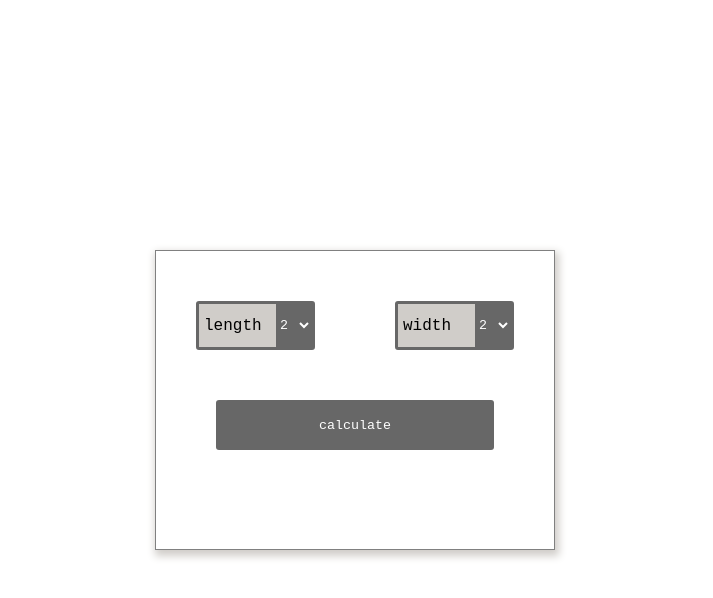
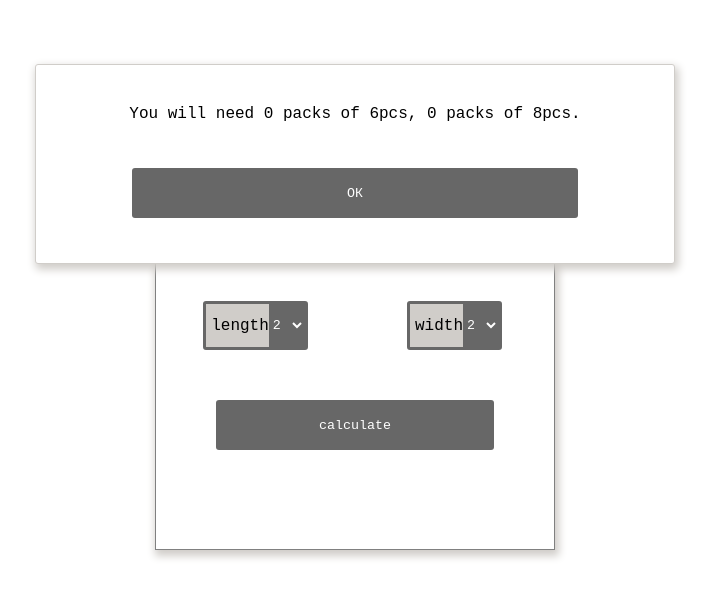
Before and after one commit to OlehYatskiy/testing_1, a plain HTML site: page calculator/index.html in a window 1280 px wide. Both pictures are taken after a click on the button "calculate". Shown: the whole page, without its empty margins (285-998 px from the left). Drawn offline with Linux system fonts and the light colour scheme.

Commit message:
done with JS calc task

```diff
--- a/calculator/index.css
+++ b/calculator/index.css
@@ -11,6 +11,41 @@
     font-family: "Free Courier", monospace;
 }
 
+.label {
+    margin: 50px 40px;
+    grid-column: span 1;
+    background: #d0cdc9;
+    border: 3px solid #676767;
+    border-radius: 3px;
+    display: flex;
+    justify-content: space-around;
+    align-items: center;
+    padding-left: 5px;
+    overflow: hidden;
+}
+
+.label .select {
+    color: white;
+    margin-left: auto;
+    height: 100%;
+    background: #676767;
+    cursor: pointer;
+}
+
+.button {
+    height: 50px;
+    width: 70%;
+    grid-column: span 2;
+    background: #676767;
+    border-radius: 3px;
+    color: white;
+    cursor: pointer;
+}
+
+.button:active {
+    box-shadow: inset 0px 2px 5px 0px #000000;
+}
+
 .popup {
     z-index: 100;
     position: fixed;
@@ -21,6 +56,7 @@
     width: 50%;
     height: 200px;
     display: none;
+    text-align: center;
     flex-direction: column;
     align-items: center;
     justify-content: center;
@@ -28,13 +64,6 @@
     border-radius: 3px;
     background: white;
     box-shadow: 2px 4px 0.5rem 0.1rem #d0cdc9;
-}
-
-.popup-text {
-    width: 90%;
-    height: 50%;
-    display: flex;
-    align-items: center;
 }
 
 .popup .popup-btn {
@@ -54,44 +83,12 @@
     width: 400px;
     height: 300px;
     display: grid;
+    justify-items: center;
     grid-template-columns: repeat(2, 1fr);
     grid-template-rows: 50% 50%;
     box-shadow: 2px 4px 0.5rem 0.1rem #d0cdc9;
 }
 
-.label {
-    margin: 50px 40px;
-    grid-column: span 1;
-    background: #d0cdc9;
-    border: 3px solid #676767;
-    border-radius: 3px;
+.active {
     display: flex;
-    justify-content: space-around;
-    align-items: center;
-    padding-left: 5px;
-    overflow: hidden;
 }
-
-.select {
-    color: white;
-    margin-left: auto;
-    height: 100%;
-    background: #676767;
-    cursor: pointer;
-}
-
-.button {
-    margin: auto;
-    margin-top: 0;
-    height: 50px;
-    width: 70%;
-    grid-column: span 2;
-    background: #676767;
-    border-radius: 3px;
-    color: white;
-    cursor: pointer;
-}
-
-.button:active {
-    box-shadow: inset 0px 2px 5px 0px #000000;
-}
--- a/calculator/index.html
+++ b/calculator/index.html
@@ -7,8 +7,7 @@
     <title>Calculator</title>
 </head>
 <body>
-<div class="popup">
-    <h4 class="popup-text"></h4>
+<div class="popup" id="popup">
     <button class="button popup-btn">ОК</button>
 </div>
 <div class="container">
--- a/calculator/index.js
+++ b/calculator/index.js
@@ -1,14 +1,25 @@
-
+const popup = document.getElementById('popup');
 const selectLength = document.getElementById('select-length');
 const selectWidth = document.getElementById('select-width');
 const button = document.getElementById('button');
 
 button.addEventListener('click', function(e) {
     const result = calc(selectLength.value * selectWidth.value / 4);
-    value =
+    const resultArr = arr.length > result.arr.length ? result.arr.concat(0) : result.arr;
+
+    let ansver = ''
+    arr.forEach(function (el, i) {
+       ansver = i === 0 ? ansver : ', ' + ansver;
+       ansver = resultArr[i] + ' packs of ' + el + 'pcs' + ansver;
+    });
+
+    popup.firstChild.data = 'You will need ' + ansver + '.';
     popup.classList.add('active');
 });
 
+popup.lastElementChild.addEventListener('click', function (e) {
+   e.target.parentElement.classList.remove('active');
+});
 
 arr = [8, 6];
 
@@ -19,7 +30,7 @@ function compare(newResult, result) {
 function calc(base, i = 0, arrInt = []) {
        const rem = base % arr[i];
        const int = (base - rem) / arr[i];
-       let result = {
+       const result = {
            rem: rem,
            arr: arrInt.concat(int)
        }
```
